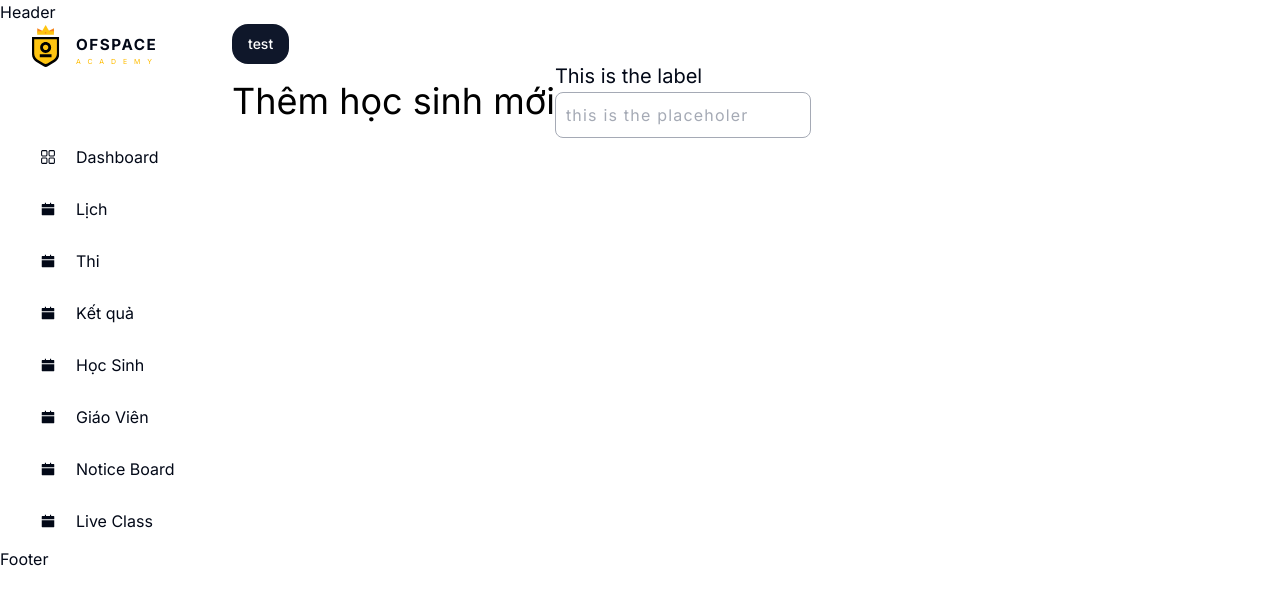
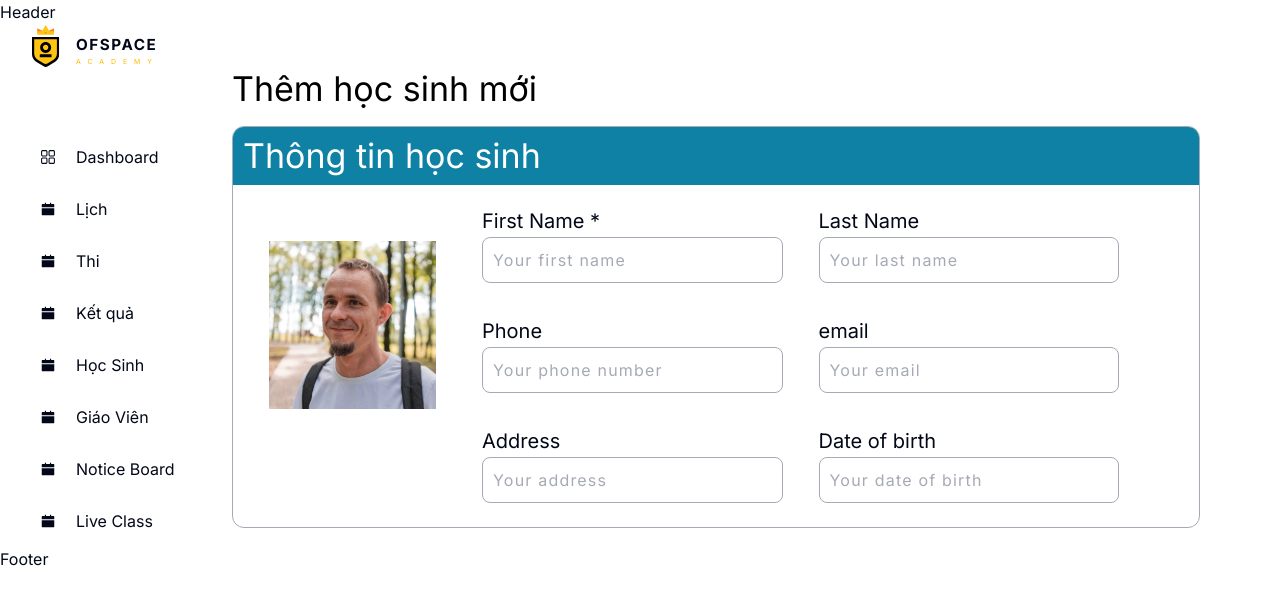
Before and after one commit to codeclubvn/School-Fe, a Next.js app: page /dashboard in a window 1280 px wide. Shown: the top 604 px of the page. Built offline with nearby package versions, Linux system fonts and the light colour scheme.

Commit message:
feat: ui dashboard

```diff
--- a/src/app/(manager)/dashboard/page.tsx
+++ b/src/app/(manager)/dashboard/page.tsx
@@ -1,24 +1,37 @@
 'use client';
 
+import Image from 'next/image';
+
+import InfoForm from '@/components/manager/InfoForm';
 import TopCollection from '@/components/manager/TopCollection';
 import { Button, buttonVariants } from '@/components/ui/button';
-import { Input } from '@/components/ui/input';
+import Input from '@/components/ui/customize/Input';
 
 const Dashboard = () => {
   return (
-    <div>
-      <Button
-        onClick={() => console.log('called ')}
-        className="text-white rounded-2xl"
-        title="button"
-      >
-        test
-      </Button>
-      {/* <Input
-        prefix="this is the prefix"
-        onChange={(e) => console.log('e :', e.target.value)}
-      /> */}
-      <TopCollection title="Thêm học sinh mới" search />
+    <div className="pt-12 pr-20">
+      <TopCollection title="Thêm học sinh mới" />
+      <InfoForm className="mt-5" title="Thông tin học sinh">
+        <div className="flex gap-2.5">
+          <div className="h-full flex items-center justify-center px-9 pt-8">
+            <Image
+              src="/images/manager/student.svg"
+              width={1000}
+              height={1000}
+              alt="#student"
+              className="w-auto h-auto object-contain"
+            />
+          </div>
+          <div className="grid-cols-2 grid gap-9 flex-1 pr-20">
+            <Input label="First Name *" placeholder="Your first name" />
+            <Input label="Last Name" placeholder="Your last name" />
+            <Input label="Phone" placeholder="Your phone number" />
+            <Input label="email" placeholder="Your email" />
+            <Input label="Address" placeholder="Your address" />
+            <Input label="Date of birth" placeholder="Your date of birth" />
+          </div>
+        </div>
+      </InfoForm>
     </div>
   );
 };
--- /dev/null
+++ b/src/components/manager/InfoForm.tsx
@@ -0,0 +1,21 @@
+import React from 'react';
+
+interface InfoFormProps {
+  title: string;
+  children: React.ReactNode;
+  className?: string;
+}
+const InfoForm = ({ title, children, className }: InfoFormProps) => {
+  return (
+    <div
+      className={`flex flex-col w-full rounded-xl border border-[#A5AAB5] overflow-hidden ${className}`}
+    >
+      <div className="bg-[#0E81A5] w-full">
+        <h2 className=" text-[34px] leading-[34px] px-2.5 py-3 text-white">{title}</h2>
+      </div>
+      <div className="w-full py-6">{children}</div>
+    </div>
+  );
+};
+
+export default InfoForm;
--- a/src/components/manager/ManagerLayout.tsx
+++ b/src/components/manager/ManagerLayout.tsx
@@ -4,7 +4,7 @@ const ManagerLayout = ({ children }: { children: React.ReactNode }) => {
   return (
     <div className="flex gap-10">
       <ManagerSidebar />
-      <div>{children}</div>
+      <div className="flex-1">{children}</div>
     </div>
   );
 };
--- a/src/components/manager/TopCollection.tsx
+++ b/src/components/manager/TopCollection.tsx
@@ -11,7 +11,7 @@ interface TopCollectionProps {
 const TopCollection = ({ title, search, onSearch, className }: TopCollectionProps) => {
   return (
     <div className={`flex w-full items-center justify-between ${className}`}>
-      <p className="text-black text-4xl">{title}</p>
+      <p className="text-black text-[34px] leading-[34px]">{title}</p>
       {search && (
         <Input
           label="This is the label"
```
Also changed, not shown: public/images/manager/student.svg (added).
